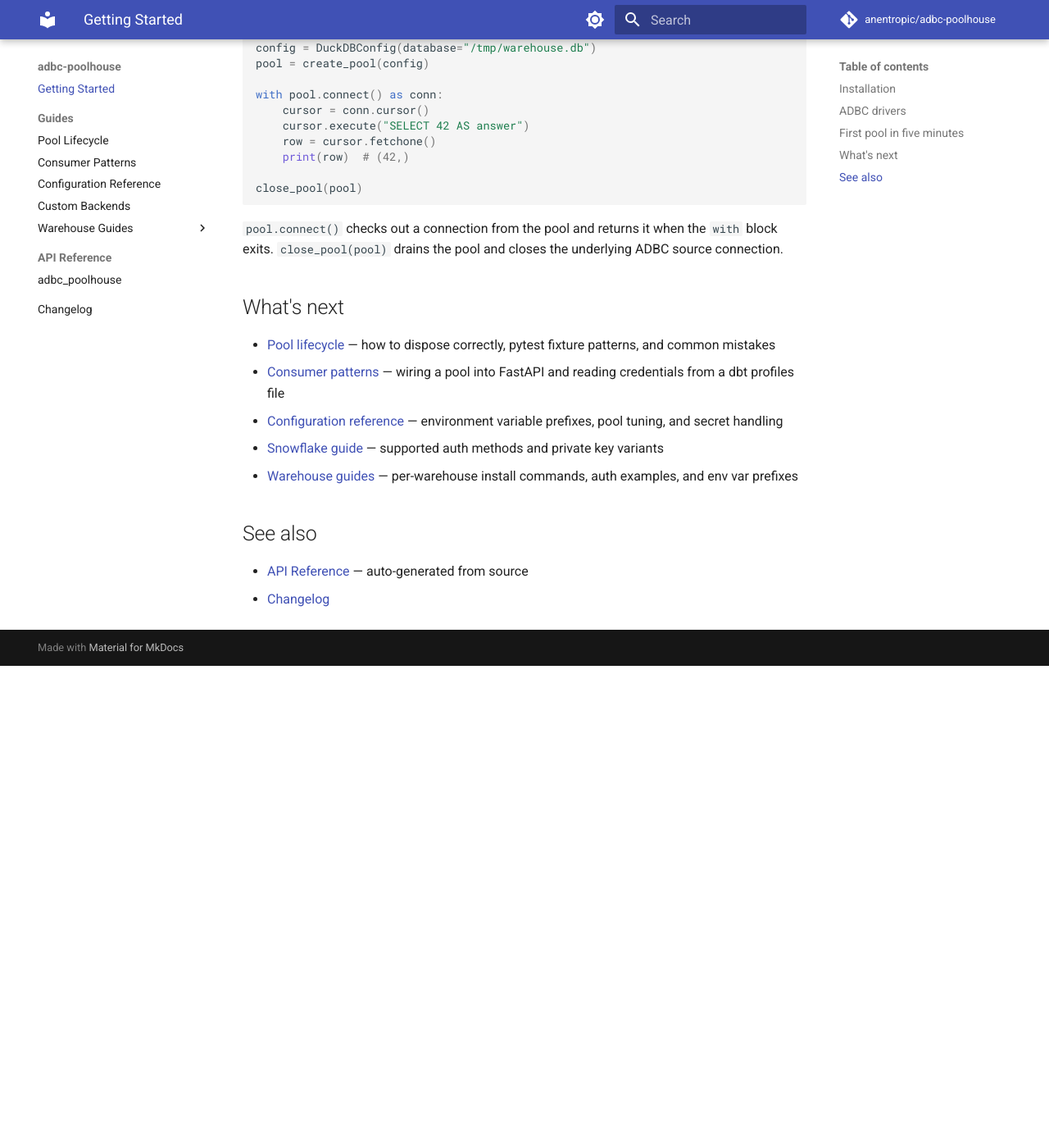
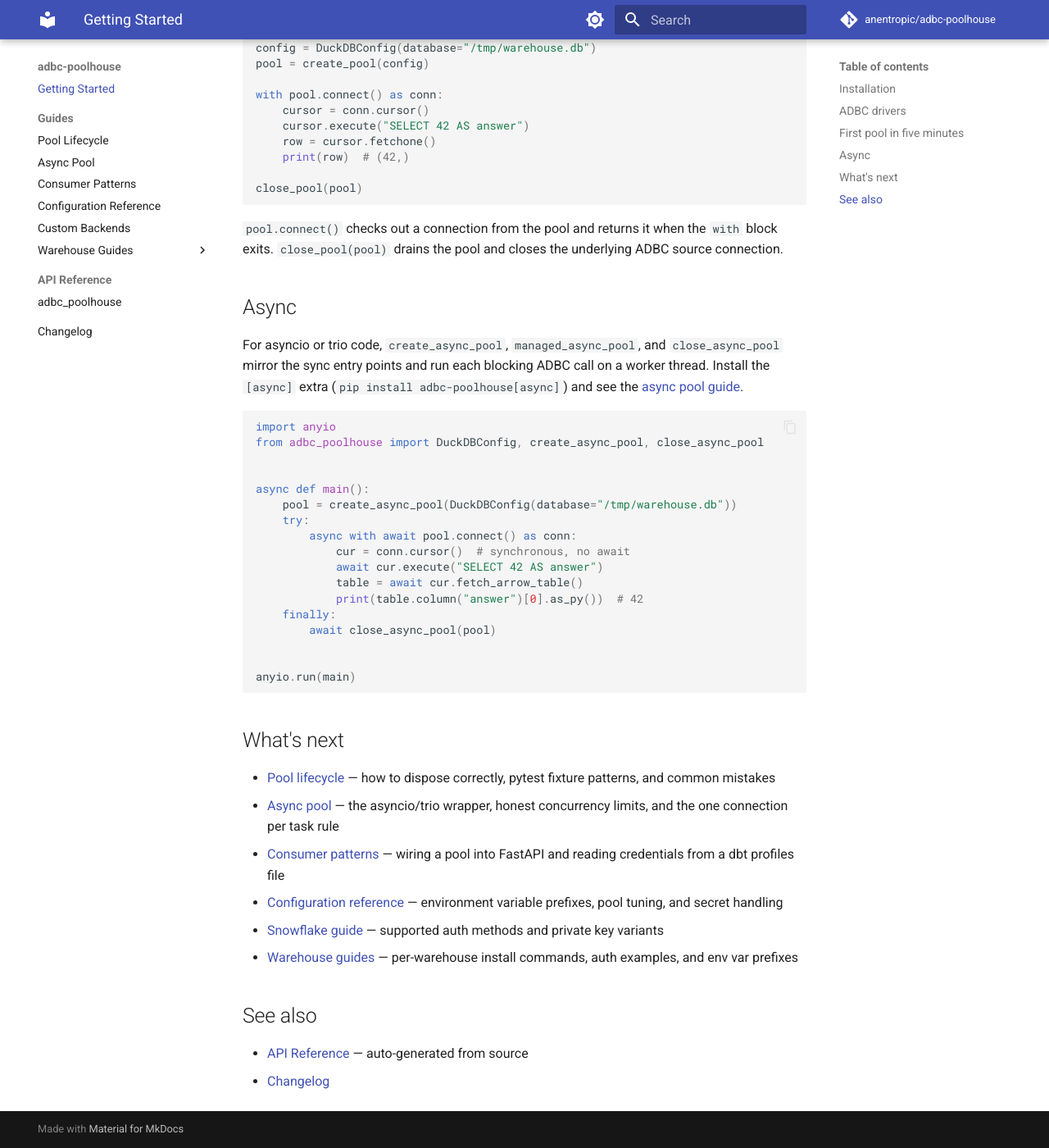
Before and after one commit to anentropic/adbc-poolhouse, an MkDocs documentation site: the page built from docs/src/index.md, in a window 1280 px wide and 1400 px high, scrolled down 1689 px. Shown: the whole window at 82% size. Built offline with MkDocs 1.6.1 and Material for MkDocs 9.7.7, drawn with Linux system fonts in a browser that asks for light colours; comment, search, counter and statistics services are not loaded; before the commit the page ends 2501 px from its top, so only the background shows below that.

Commit message:
docs(24-05): async usage guide + nav/index entries
- new guides/async.md: create_async_pool -> connect -> cursor -> execute ->
  fetch_arrow_table flow, honest I/O-bound (execute ~2.77x@N=4) vs
  materialization-bound (fetch_arrow_table ~1.67x@N=4) concurrency framing
  per the Phase 22 SPIKE go/no-go
- documents the forbidden connection-aliasing antipattern with the canonical
  wrong/right example and ConnectionBusyError (D-24-03)
- mkdocs.yml nav gains an Async Pool entry; index.md gains an Async section
  and a what's-next link
- humanizer pass applied: no banned terms, no em dashes, second person

````diff
--- a/docs/src/index.md
+++ b/docs/src/index.md
@@ -64,9 +64,34 @@
 
 `pool.connect()` checks out a connection from the pool and returns it when the `with` block exits. `close_pool(pool)` drains the pool and closes the underlying ADBC source connection.
 
+## Async
+
+For asyncio or trio code, `create_async_pool`, `managed_async_pool`, and `close_async_pool` mirror the sync entry points and run each blocking ADBC call on a worker thread. Install the `[async]` extra (`pip install adbc-poolhouse[async]`) and see the [async pool guide](guides/async.md).
+
+```python
+import anyio
+from adbc_poolhouse import DuckDBConfig, create_async_pool, close_async_pool
+
+
+async def main():
+    pool = create_async_pool(DuckDBConfig(database="/tmp/warehouse.db"))
+    try:
+        async with await pool.connect() as conn:
+            cur = conn.cursor()  # synchronous, no await
+            await cur.execute("SELECT 42 AS answer")
+            table = await cur.fetch_arrow_table()
+            print(table.column("answer")[0].as_py())  # 42
+    finally:
+        await close_async_pool(pool)
+
+
+anyio.run(main)
+```
+
 ## What's next
 
 - [Pool lifecycle](guides/pool-lifecycle.md) — how to dispose correctly, pytest fixture patterns, and common mistakes
+- [Async pool](guides/async.md) — the asyncio/trio wrapper, honest concurrency limits, and the one connection per task rule
 - [Consumer patterns](guides/consumer-patterns.md) — wiring a pool into FastAPI and reading credentials from a dbt profiles file
 - [Configuration reference](guides/configuration.md) — environment variable prefixes, pool tuning, and secret handling
 - [Snowflake guide](guides/snowflake.md) — supported auth methods and private key variants
--- a/mkdocs.yml
+++ b/mkdocs.yml
@@ -93,6 +93,7 @@
   - Getting Started: index.md
   - Guides:
     - Pool Lifecycle: guides/pool-lifecycle.md
+    - Async Pool: guides/async.md
     - Consumer Patterns: guides/consumer-patterns.md
     - Configuration Reference: guides/configuration.md
     - Custom Backends: guides/custom-backends.md
````
Also changed, not shown: docs/src/guides/async.md (added, +169 -0 lines).
